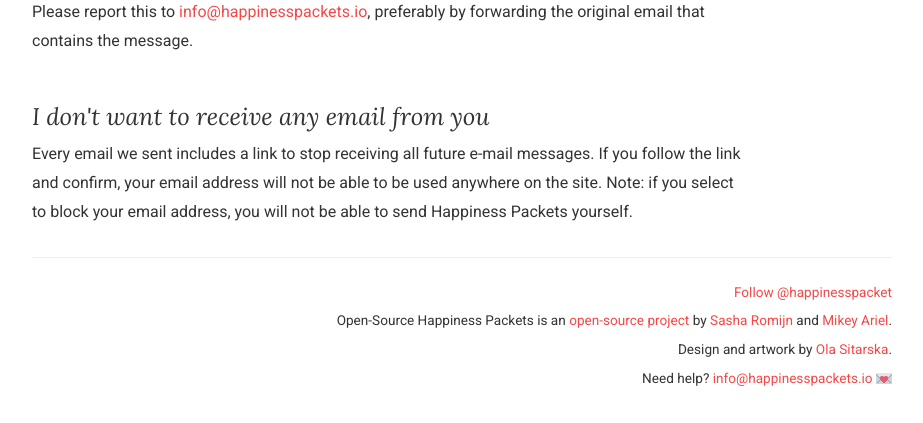
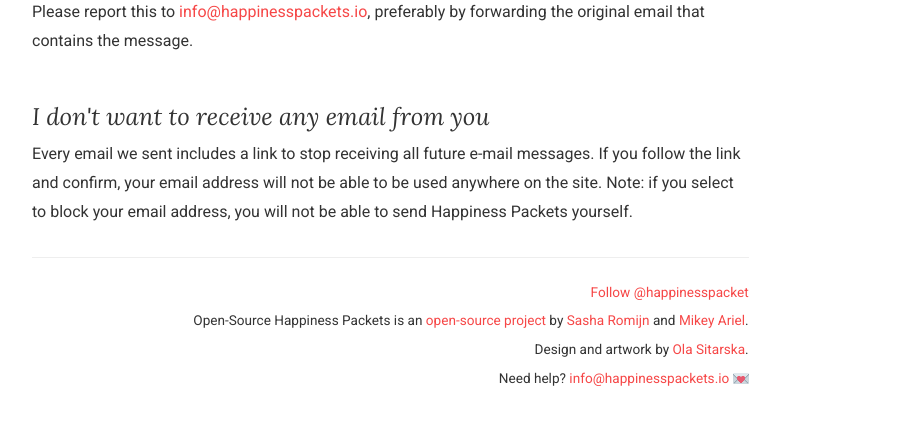
Before and after one commit to happinesspackets/happinesspackets, a Django app: template templates/messaging/faq.html in a window 1280 px wide. Shown: the part 1793-2216 px from the top of the page, without its empty margins (338-1261 px from the left). Run offline with Django 3.2, Linux system fonts and the light colour scheme; the template is opened without the code that fills it, so the values that code supplies are empty; some libraries are stand-ins or nearby versions.

Commit message:
Making line separators of uniform width and aligning footer. (#47)
* Consistent width of line separators and footer

* Consistent width of line separators and footer

```diff
--- a/assets/css/custom.css
+++ b/assets/css/custom.css
@@ -47,6 +47,10 @@ main {
 
 footer {
     text-align: right;
+}
+
+footer.col-md-10 {
+    padding: 0;
 }
 
 fieldset {
--- a/templates/base.html
+++ b/templates/base.html
@@ -48,7 +48,7 @@
                     {% block content %}{% endblock %}
                 </div>
             </div>
-            <footer><small>
+            <footer class="col-md-10"><small>
                 <hr>
                 <a href="https://twitter.com/happinesspacket" class="twitter-follow-button" data-show-count="false" data-size="large" data-dnt="true">Follow @happinesspacket</a>
                 <script>!function(d,s,id){var js,fjs=d.getElementsByTagName(s)[0],p=/^http:/.test(d.location)?'http':'https';if(!d.getElementById(id)){js=d.createElement(s);js.id=id;js.src=p+'://platform.twitter.com/widgets.js';fjs.parentNode.insertBefore(js,fjs);}}(document, 'script', 'twitter-wjs');</script>
```
